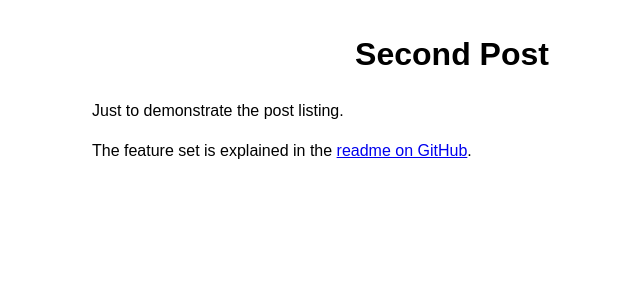
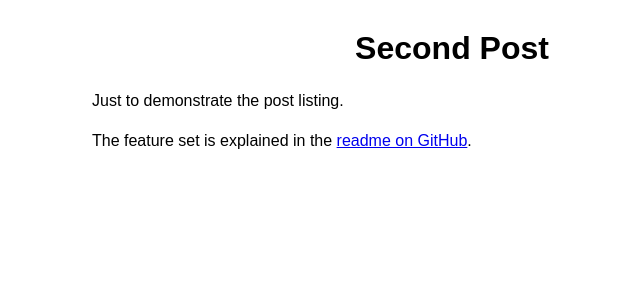
Before and after one commit to michaelnordmeyer/jekyll-theme-nixer, a Jekyll site: the page built from _posts/2023-01-02-second-post.md, in a window 1280 px wide. Shown: the top 300 px of the page, without its empty margins (188-828 px from the left). Built offline with Jekyll 4.4.1, drawn with Linux system fonts in a browser that asks for light colours; cached includes are drawn as plain includes.

Commit message:
Add article H1 Mozilla styling consolidator

```diff
--- a/_includes/style.html
+++ b/_includes/style.html
@@ -33,7 +33,7 @@
     sub, sup { font-size: var(--x-script); line-height: 0; }
     hr { margin: calc(var(--spacing) * 2) 0; border: 0; border-top: var(--border-size) solid; }
     h1, h2, h3, h4, h5, h6 { line-height: var(--reduced-line-height); text-wrap: balance; }
-    h1 { font-size: var(--big-font-size); text-align: center; }
+    h1 { margin-block: 0.67em; font-size: var(--big-font-size); text-align: center; }
     body > main > ul { padding: 0; }
     body > main > ul > li { margin: calc(var(--spacing) * 1/2) 0; list-style-type: none; line-height: 1.25; }
     hr:has(+div[role="doc-endnotes"]) { margin-bottom: var(--spacing); }
```
